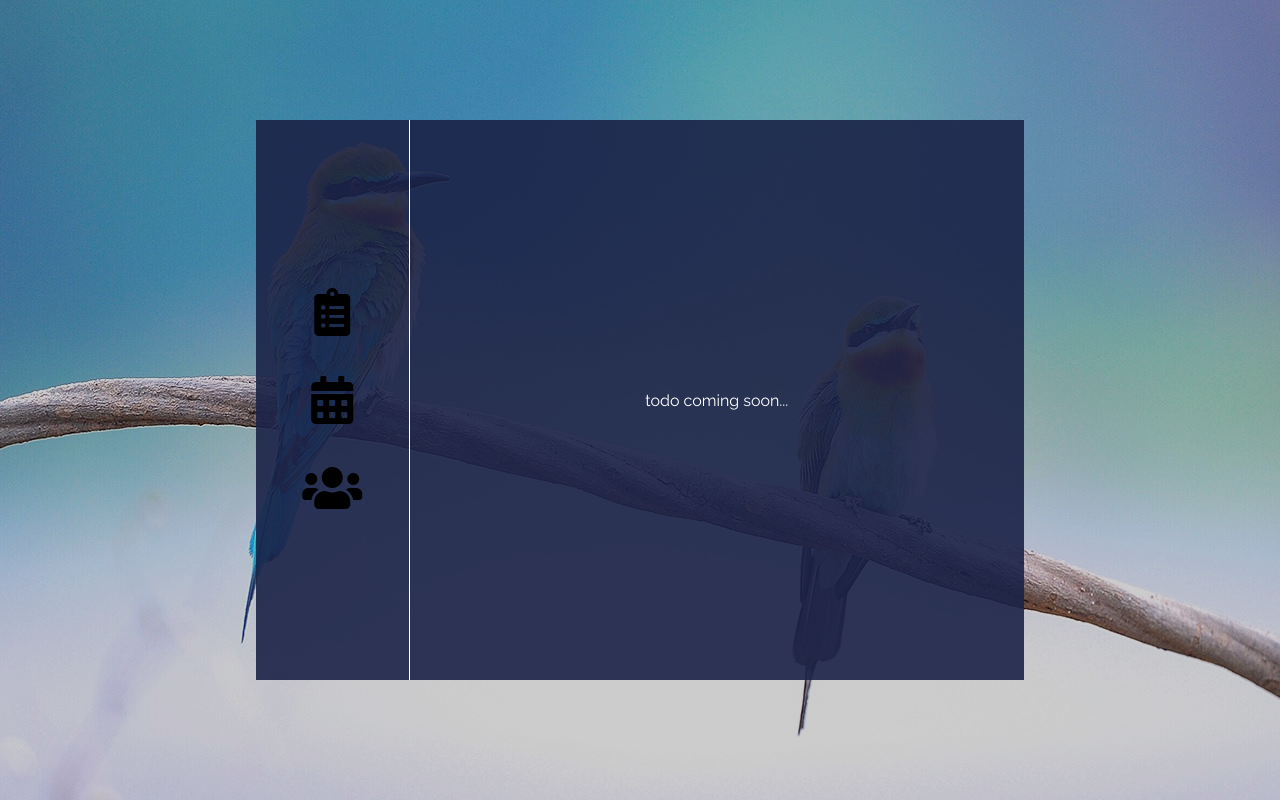
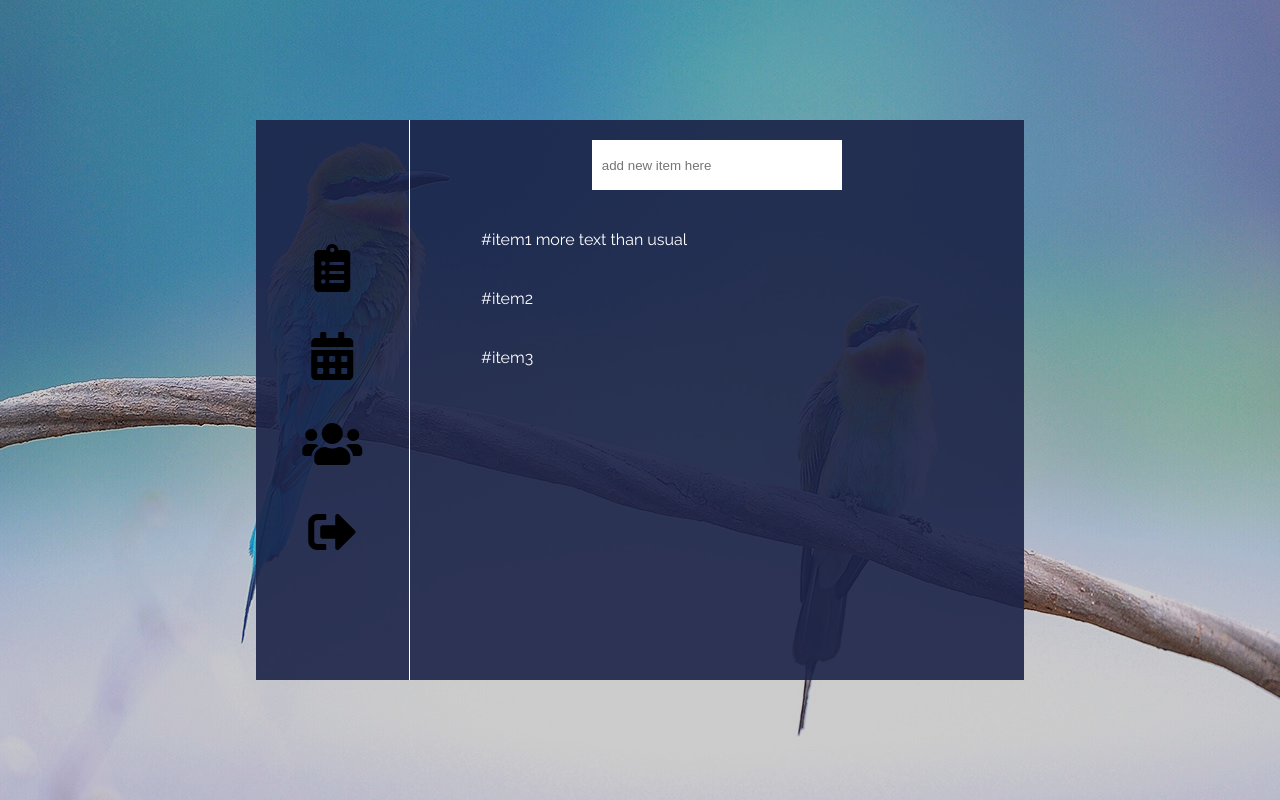
Before and after one commit to kristaps777/homework_final, a PHP site: page /todo.html in a window 1280 px wide. Run offline with PHP 8.4, Linux system fonts and the light colour scheme; some libraries are stand-ins or nearby versions.

Commit message:
added navigation and item delete script

```diff
--- a/scripts/todo.js
+++ b/scripts/todo.js
@@ -19,3 +19,13 @@ function switchPpl() {
     cal.setAttribute('class', 'inactive');
     ppl.setAttribute('class', 'none');
 };
+
+function deleteTodo() {
+    let allSpans = document.querySelectorAll('span');
+
+    for(let span of allSpans) {
+        span.addEventListener('click', function() { span.parentElement.remove(); event.stopPropagation(); });
+    }
+};
+
+deleteTodo();
--- a/styles/index.css
+++ b/styles/index.css
@@ -4,6 +4,10 @@
     text-decoration: none;
     list-style: none;
     box-sizing: border-box;
+}
+
+a {
+    color: white;
 }
 
 body {
--- a/styles/todo.css
+++ b/styles/todo.css
@@ -4,6 +4,10 @@
     text-decoration: none;
     list-style: none;
     box-sizing: border-box;
+}
+
+a {
+    color: black;
 }
 
 body {
@@ -72,8 +76,42 @@ section {
     width: 80%;
     color: white;
     display: flex;
-    justify-content: center;
+    justify-content: flex-start;
     align-items: center;
+    flex-direction: column;
+}
+
+input {
+    height: 50px;
+    width: 250px;
+    border: none;
+    padding-left: 10px;
+    margin: 20px 0;
+}
+
+.todo_list {
+    width: 80%;
+}
+
+.todo_list li {
+    width: 100%;
+    display: flex;
+    justify-content: space-between;
+    padding: 20px 10px;
+}
+
+.todo_list li:hover {
+    background-color: rgba(102, 117, 187, 0.7);
+}
+
+.todo_list li:hover span {
+    opacity: 1;
+}
+
+.todo_list span {
+    align-self: flex-start;
+    opacity: 0;
+    cursor: pointer;
 }
 
 .inactive {
--- a/todo.html
+++ b/todo.html
@@ -45,12 +45,24 @@
                         <li onclick="switchTodo()"><i class="fas fa-clipboard-list fa-3x"></i></li>
                         <li onclick="switchCal()"><i class="fas fa-calendar-alt fa-3x"></i></li>
                         <li onclick="switchPpl()"><i class="fas fa-users fa-3x"></i></li>
+                        <a href="index.html">
+                            <li><i class="fas fa-sign-out-alt fa-3x"></i></li>
+                        </a>
                     </ul>
 
                 </nav>
 
                 <section id="todo">
-                    <p>todo coming soon...</p>
+
+                    <input type="text"
+                        placeholder="add new item here">
+
+                    <ul class="todo_list">
+                        <li>#item1 more text than usual<span><i class="fas fa-trash-alt"></i></span></li>
+                        <li>#item2<span><i class="fas fa-trash-alt"></i></span></li>
+                        <li>#item3<span><i class="fas fa-trash-alt"></i></span></li>
+                    </ul>
+
                 </section>
 
                 <section id="calendar"
```
Also changed, not shown: index.html (+5 -4 lines).
